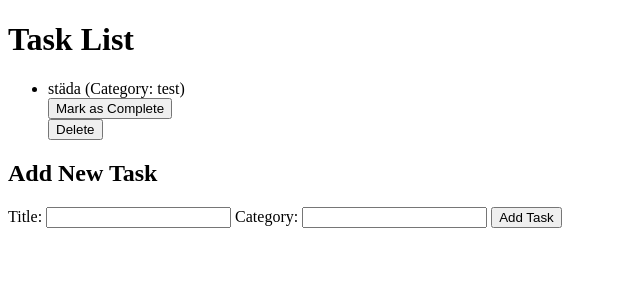
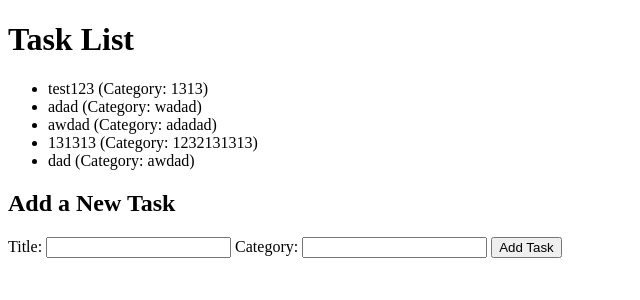
Before and after one commit to MattiasAndersson03/ToDoApp, a Flask app: page / in a window 1280 px wide. Shown: the top 300 px of the page, without its empty margins (0-640 px from the left). Run offline with Flask 3, Linux system fonts and the light colour scheme.

Commit message:
uppdated

```diff
--- a/main.py
+++ b/main.py
@@ -1,11 +1,9 @@
-# http://localhost:5000/
 from flask import Flask, render_template, request, redirect, url_for, jsonify
 import json
 
 app = Flask(__name__)
 
-# Läser av task från json filen
-def read_tasks():
+def read_tasks(): # läser av tasks från json filen
     try:
         with open('tasks.json', 'r') as file:
             tasks = json.load(file)
@@ -13,14 +11,13 @@ def read_tasks():
         tasks = []
     return tasks
 
-# Sparar nya task till json filen
-def save_tasks(tasks):
+
+def save_tasks(tasks): # Spara en task till json filen
     with open('tasks.json', 'w') as file:
         json.dump(tasks, file, indent=4)
 
 @app.route('/', methods=['GET', 'POST'])
 def tasks():
-
     if request.method == 'POST':
         data = {
             'title': request.form['title'],
@@ -39,8 +36,7 @@ def tasks():
     tasks = read_tasks()
     return render_template('tasks.html', tasks=tasks)
 
-# Vägen för att markera en task som klar
-@app.route('/complete/<int:task_id>', methods=['POST'])
+@app.route('/tasks/<int:task_id>', methods=['PUT']) #Gör så en task står som completed
 def complete_task(task_id):
     tasks = read_tasks()
     for task in tasks:
@@ -50,27 +46,18 @@ def complete_task(task_id):
             break
     return redirect(url_for('tasks'))
 
-# Vägen för att plocka bort en task
-@app.route('/delete/<int:task_id>', methods=['POST'])
+
+@app.route('/tasks/<int:task_id>', methods=['DELETE']) # Tar bort en task
 def delete_task(task_id):
     tasks = read_tasks()
     for task in tasks:
         if task['id'] == task_id:
-            tasks.remove(task)  # Tar bort en task från listan
-            save_tasks(tasks)   # spar listan efter en task är bort plockad
-            break
-    return redirect(url_for('tasks'))
-
-# Vägen för att hämta en task med specifikt ID
-@app.route('/tasks/<int:task_id>', methods=['GET'])
-def get_task(task_id):
-    tasks = read_tasks()
-    for task in tasks:
-        if task['id'] == task_id:
-            return jsonify(task)
+            tasks.remove(task)
+            save_tasks(tasks)
+            return "Task deleted", 204
     return "Task not found", 404
 
-@app.route('/tasks', methods=['GET'])
+@app.route('/tasks', methods=['GET']) #Hämtar alla tasks
 def get_all_tasks():
     tasks = read_tasks()
     return jsonify(tasks)
--- a/tasks.json
+++ b/tasks.json
@@ -1,8 +1,32 @@
 [
     {
         "id": 1,
-        "title": "st\u00e4da ",
+        "title": "test123",
+        "completed": true,
+        "category": "1313"
+    },
+    {
+        "id": 2,
+        "title": "adad",
         "completed": false,
-        "category": "test"
+        "category": "wadad"
+    },
+    {
+        "id": 3,
+        "title": "awdad",
+        "completed": false,
+        "category": "adadad"
+    },
+    {
+        "id": 4,
+        "title": "131313",
+        "completed": false,
+        "category": "1232131313"
+    },
+    {
+        "id": 5,
+        "title": "dad",
+        "completed": false,
+        "category": "awdad"
     }
 ]
--- a/templates/tasks.html
+++ b/templates/tasks.html
@@ -8,22 +8,12 @@
     <ul>
         {% for task in tasks %}
             <li>
-                {% if task.completed %}
-                    <span style="color: green;">&#10004;</span>
-                {% endif %}
-                {{ task['title'] }} (Category: {{ task['category'] }})
-                <form action="/complete/{{ task['id'] }}" method="POST">
-                    <button type="submit">Mark as Complete</button>
-                </form>
-                <form action="/delete/{{ task['id'] }}" method="POST">
-                    <button type="submit">Delete</button>
-                </form>
+                <span>{{ task['title'] }} (Category: {{ task['category'] }})</span>
             </li>
         {% endfor %}
     </ul>
-
-    <h2>Add New Task</h2>
-    <form action="/" method="POST">
+    <h2>Add a New Task</h2>
+    <form method="POST" action="/">
         <label for="title">Title:</label>
         <input type="text" name="title" id="title" required>
         <label for="category">Category:</label>
```
